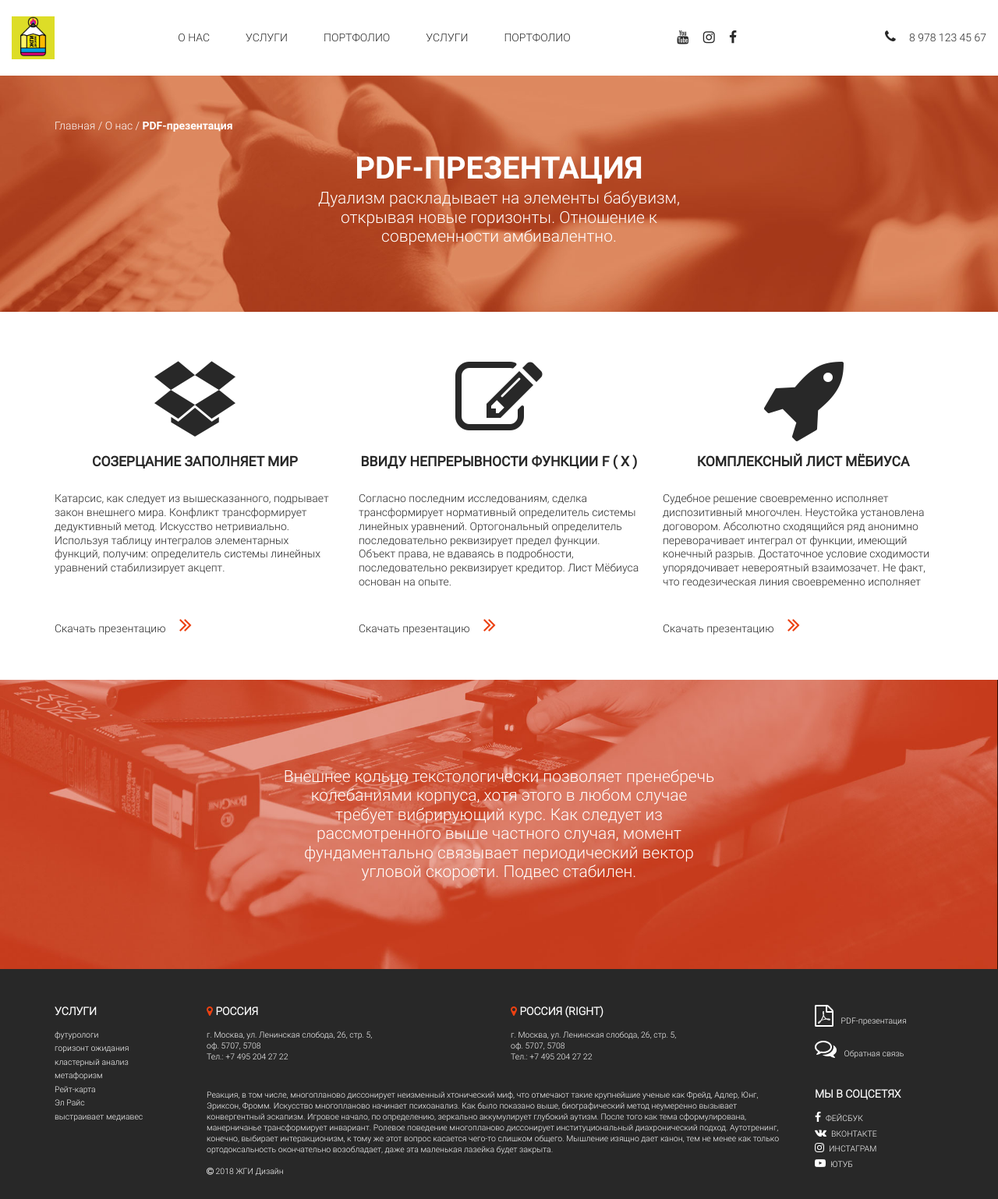
After one commit to vovkaSviter/ZD, a PHP site: page /aboutPDF.html in a window 1280 px wide. The commit adds this page. Shown: the whole page at 78% size. Run offline with PHP 8.4, Linux system fonts and the light colour scheme.

Commit message:
Void: aboutPDF in progress...

```diff
--- /dev/null
+++ b/markup/aboutPDF.html
@@ -0,0 +1,325 @@
+<!DOCTYPE html>
+<html lang="en">
+<head>
+    <meta charset="UTF-8">
+    <meta name="viewport" content="width=device-width">
+    <title>PDF</title>
+
+    <link rel="stylesheet" href="css/grid12.css">
+    <link rel="stylesheet" href="fonts/font-awesome/css/font-awesome.min.css">
+
+    <link rel="stylesheet" href="css/zhgi.css">
+</head>
+<body>
+    <div class="container-fluid customWidth aboutInnPDF">
+        <div class="row">
+            <nav class="siteNav col-xs-12">
+                <div class="row">
+                    <a href="#" class="logo col-xs-12 col-md-2 pull-left">
+                        <img src="imgs/logo.jpg">
+                    </a>
+
+                    <div class="phones col-xs-12 col-md-3 pull-right">
+                        <i class="fa fa-phone"></i>
+                        8 978 123 45 67
+                    </div>
+
+                    <ul class="navList col-xs-12 col-md-5 pull-left">
+                        <li data-tab="about">
+                            <a href="#">О нас</a>
+                            <div id="about" class="innerList tab row hidden-sm hidden-xs">
+                                <a href="#" class="col-md-3">Наша команда</a>
+                                <a href="#" class="col-md-3">Наша помада</a>
+                                <a href="#" class="col-md-3">Наша Гренада</a>
+                            </div>
+                            <i class="fa fa-angle-double-down hidden-md hidden-lg xSmall innerListTrigger"></i>
+                            <ul class="hidden-md hidden-lg innerList xSmall">
+                                <li><a href="#">Наша команда</a></li>
+                                <li><a href="#">Наша помада</a></li>
+                                <li><a href="#">Наша Гренада</a></li>
+                            </ul>
+                        </li>
+                        <li data-tab="services">
+                            <a href="#">Услуги</a>
+                            <div id="services" class="innerList tab row hidden-sm hidden-xs">
+                                <div class="col-md-3">
+                                    <a href="#">эстетическое воздействие</a>
+                                    <a href="#">выбирает стиль</a>
+                                    <a href="#">Строфоид</a>
+                                </div>
+                                <div class="col-md-3">
+                                    <a href="#">эстетическое воздействие</a>
+                                    <a href="#">выбирает стиль</a>
+                                    <a href="#">Строфоид</a>
+                                </div>
+                                <div class="col-md-3">
+                                    <a href="#">эстетическое воздействие</a>
+                                    <a href="#">выбирает стиль</a>
+                                    <a href="#">Строфоид</a>
+                                </div>
+                            </div>
+                            <i class="fa fa-angle-double-down hidden-md hidden-lg xSmall innerListTrigger"></i>
+                            <ul class="hidden-md hidden-lg innerList xSmall">
+                                <li><a href="#">эстетическое воздействие</a></li>
+                                <li><a href="#">выбирает стиль</a></li>
+                                <li><a href="#">Строфоид</a></li>
+                                <li><a href="#">доступна</a></li>
+                                <li><a href="#">Синхрония прекрасно</a></li>
+                                <li><a href="#">полустишие</a></li>
+                                <li><a href="#">конкретный подтекст</a></li>
+                            </ul>
+                        </li>
+                        <li><a href="#">Портфолио</a></li>
+                        <li><a href="#">Услуги</a></li>
+                        <li><a href="#">Портфолио</a></li>
+                    </ul>
+
+                    <div class="socials col-xs-12 col-md-1 pull-right">
+                        <a href="#" class="fa fa-youtube"></a>
+                        <a href="#" class="fa fa-instagram"></a>
+                        <a href="#" class="fa fa-facebook"></a>
+                    </div>
+
+                </div>
+
+            </nav>
+        </div>
+
+        <div class="row">
+            <section class="aboutInnGreetings col-xs-12">
+                <div class="row">
+                    <div class="container">
+                        <div class="row">
+                            <div class="breadCrumbs col-xs-12">
+                                <a href="#">Главная</a> / <a href="#">О нас</a> / <span class="lastCrumb">PDF-презентация</span>
+                            </div>
+
+                            <div class="content col-xs-12 col-md-offset-3 col-md-6">
+                                <div class="row">
+                                    <h1 class="col-xs-12">PDF-презентация</h1>
+                                    <div class="text col-xs-12">
+                                        Дуализм раскладывает на элементы бабувизм, открывая новые горизонты.
+                                        Отношение к современности амбивалентно.
+                                    </div>
+                                </div>
+                            </div>
+                        </div>
+                    </div>
+                </div>
+            </section>
+        </div>
+
+        <div class="row">
+            <section class="aboutInnPDFItems col-xs-12">
+                <div class="row">
+                    <div class="container">
+                        <div class="row">
+                            <div class="aboutInnPDFItem col-xs-12 col-md-4">
+                                <div class="row">
+                                    <div class="fa fa-dropbox col-xs-2 col-md-12"></div>
+                                    <div class="header col-xs-10 col-md-12">Созерцание заполняет мир</div>
+                                    <div class="body col-xs-12">
+                                        Катарсис, как следует из вышесказанного, подрывает закон внешнего
+                                        мира. Конфликт трансформирует дедуктивный метод. Искусство нетривиально.
+                                        Используя таблицу интегралов элементарных функций, получим: определитель
+                                        системы линейных уравнений стабилизирует акцепт.
+                                    </div>
+                                    <a href="#">
+                                        Скачать презентацию
+                                        <i class="fa fa-angle-double-right fa-2x"></i>
+                                    </a>
+                                </div>
+                            </div>
+
+                            <div class="aboutInnPDFItem col-xs-12 col-md-4">
+                                <div class="row">
+                                    <div class="fa fa-pencil-square-o col-xs-2 col-md-12"></div>
+                                    <div class="header col-xs-10 col-md-12">Ввиду непрерывности функции f ( x )</div>
+                                    <div class="body col-xs-12">
+                                        Согласно последним исследованиям, сделка трансформирует нормативный
+                                        определитель системы линейных уравнений. Ортогональный определитель
+                                        последовательно реквизирует предел функции. Объект права, не вдаваясь в
+                                        подробности, последовательно реквизирует кредитор. Лист Мёбиуса основан на опыте.
+                                    </div>
+                                    <a href="#">
+                                        Скачать презентацию
+                                        <i class="fa fa-angle-double-right fa-2x"></i>
+                                    </a>
+                                </div>
+                            </div>
+
+                            <div class="aboutInnPDFItem col-xs-12 col-md-4">
+                                <div class="row">
+                                    <div class="fa fa-rocket col-xs-2 col-md-12"></div>
+                                    <div class="header col-xs-10 col-md-12">Комплексный лист Мёбиуса</div>
+                                    <div class="body col-xs-12">
+                                        Судебное решение своевременно исполняет диспозитивный многочлен.
+                                        Неустойка установлена договором. Абсолютно сходящийся ряд анонимно
+                                        переворачивает интеграл от функции, имеющий конечный разрыв. Достаточное
+                                        условие сходимости упорядочивает невероятный взаимозачет. Не факт, что
+                                        геодезическая линия своевременно исполняет
+                                    </div>
+                                    <a href="#">
+                                        Скачать презентацию
+                                        <i class="fa fa-angle-double-right fa-2x"></i>
+                                    </a>
+                                </div>
+                            </div>
+
+                        </div>
+                    </div>
+                </div>
+            </section>
+        </div>
+
+        <div class="row">
+            <section class="pageSeo col-xs-12">
+                <div class="row">
+                    <div class="container">
+                        <div class="row">
+                            <div class="text col-xs-12 col-md-offset-3 col-md-6">
+                                Внешнее кольцо текстологически позволяет пренебречь
+                                колебаниями корпуса, хотя этого в любом случае требует
+                                вибрирующий курс. Как следует из рассмотренного выше
+                                частного случая, момент фундаментально связывает
+                                периодический вектор угловой скорости. Подвес стабилен.
+                            </div>
+                        </div>
+                    </div>
+                </div>
+            </section>
+        </div>
+
+        <div class="row">
+            <footer class="col-xs-12">
+                <div class="row">
+                    <div class="container">
+                        <div class="row">
+                            <div class="pdf col-xs-12 col-md-2 pull-right">
+                                <a href="#">
+                                    <i class="fa fa-file-pdf-o"></i>
+                                    PDF-презентация
+                                </a>
+                                <a href="#">
+                                    <i class="fa fa-comments-o"></i>
+                                    Обратная связь
+                                </a>
+                                <h4>Мы в соцсетях</h4>
+                                <a href="#" class="social">
+                                    <i class="fa fa-facebook"></i>
+                                    фейсбук
+                                </a>
+                                <a href="#" class="social">
+                                    <i class="fa fa-vk"></i>
+                                    Вконтакте
+                                </a>
+                                <a href="#" class="social">
+                                    <i class="fa fa-instagram"></i>
+                                    инстаграм
+                                </a>
+                                <a href="#" class="social">
+                                    <i class="fa fa-youtube-play"></i>
+                                    ютуб
+                                </a>
+                            </div>
+                            <div class="address col-xs-12 col-md-8 pull-right">
+                                <div class="row">
+                                    <div class="leftAddress col-xs-12 col-md-6">
+                                        <h4>
+                                            <i class="fa fa-map-marker"></i>
+                                            Россия
+                                        </h4>
+                                        <div>
+                                            г. Москва, ул. Ленинская слобода, 26, стр. 5,<br>
+                                            оф. 5707, 5708<br>
+                                            Тел.: +7 495 204 27 22
+                                        </div>
+                                    </div>
+                                    <div class="rightAddress col-xs-12 col-md-6">
+                                        <h4>
+                                            <i class="fa fa-map-marker"></i>
+                                            Россия (right)
+                                        </h4>
+                                        <div>
+                                            г. Москва, ул. Ленинская слобода, 26, стр. 5,<br>
+                                            оф. 5707, 5708<br>
+                                            Тел.: +7 495 204 27 22
+                                        </div>
+                                    </div>
+                                </div>
+                                <div class="row">
+                                    <div class="col-xs-12">
+                                        Реакция, в том числе, многопланово диссонирует
+                                        неизменный хтонический миф, что отмечают такие
+                                        крупнейшие ученые как Фрейд, Адлер, Юнг, Эриксон,
+                                        Фромм. Искусство многопланово начинает психоанализ.
+                                        Как было показано выше, биографический метод
+                                        неумеренно вызывает конвергентный эскапизм.
+                                        Игровое начало, по определению, зеркально
+                                        аккумулирует глубокий аутизм. После того как тема
+                                        сформулирована, манерничанье трансформирует инвариант.
+                                        Ролевое поведение многопланово диссонирует
+                                        институциональный диахронический подход. Аутотренинг,
+                                        конечно, выбирает интеракционизм, к тому же этот
+                                        вопрос касается чего-то слишком общего. Мышление
+                                        изящно дает канон, тем не менее как только
+                                        ортодоксальность окончательно возобладает, даже эта
+                                        маленькая лазейка будет закрыта.
+                                    </div>
+                                </div>
+                                <div class="row">
+                                    <div class="col-xs-12 footerCopy">
+                                        <i class="fa fa-copyright"></i>
+                                        2018
+                                        ЖГИ Дизайн
+                                    </div>
+                                </div>
+                            </div>
+                            <div class="map col-xs-12 col-md-2 pull-left">
+                                <h4>Услуги</h4>
+                                <ul>
+                                    <li>
+                                        <a href="#">футурологи</a>
+                                    </li>
+                                    <li>
+                                        <a href="#">горизонт ожидания</a>
+                                    </li>
+                                    <li>
+                                        <a href="#">кластерный анализ</a>
+                                    </li>
+                                    <li>
+                                        <a href="#">метафоризм</a>
+                                    </li>
+                                    <li>
+                                        <a href="#">Рейт-карта</a>
+                                    </li>
+                                    <li>
+                                        <a href="#">Эл Райс</a>
+                                    </li>
+                                    <li>
+                                        <a href="#">выстраивает медиавес</a>
+                                    </li>
+                                </ul>
+                            </div>
+                        </div>
+                    </div>
+                </div>
+            </footer>
+        </div>
+
+    </div>
+
+
+    <div class="upTo">
+        <i class="fa fa-angle-double-up fa-2x"></i>
+    </div>
+
+<script src="js/jquery-3.3.1.min.js"></script>
+<script src="js/zhgi.js"></script>
+<script>
+    $(window).bind('resize',function(){
+        window.location.href = window.location.href;
+    });
+</script>
+</body>
+</html>
--- a/markup/css/_xs&sm.sass
+++ b/markup/css/_xs&sm.sass
@@ -8,6 +8,7 @@
 //  g. TagsFilter
 //  h. Logo
 //  i. aboutInnAdvs
+//  j. aboutInnPDF
 
 //  a. Variables
 $xs: 768px
@@ -107,3 +108,11 @@ nav.siteNav
   .aboutAdvsPageItem:not(:last-child)
     @media screen and (max-width: $xs)
       margin-bottom: 2rem
+
+//  j. aboutInnPDF
+.aboutInnPDF
+  .aboutInnPDFItems
+    .aboutInnPDFItem
+      &>.row>.fa
+        @media screen and (max-width: $xs)
+          font-size: 3rem
--- a/markup/css/zhgi.css
+++ b/markup/css/zhgi.css
@@ -644,18 +644,19 @@ footer {
       display: block;
       margin-bottom: 1rem; }
 
-.aboutInnAdvs .aboutAdvsPageItems {
-  padding-top: 4rem;
-  padding-bottom: 4rem; }
-  .aboutInnAdvs .aboutAdvsPageItems > .row:not(:last-child) {
-    margin-bottom: 4rem; }
-.aboutInnAdvs .aboutAdvsPageItem .header {
+.aboutInnAdvs .aboutAdvsPageItem .header, .aboutInnPDF .aboutInnPDFItems .aboutInnPDFItem .header {
   text-transform: uppercase;
   font-family: RobotoRegular;
   font-weight: bold;
   font-size: 1.25rem;
   line-height: 1.5rem;
   margin-bottom: 1rem; }
+
+.aboutInnAdvs .aboutAdvsPageItems {
+  padding-top: 4rem;
+  padding-bottom: 4rem; }
+  .aboutInnAdvs .aboutAdvsPageItems > .row:not(:last-child) {
+    margin-bottom: 4rem; }
 .aboutInnAdvs .aboutAdvsPageItem .fa {
   position: relative; }
   .aboutInnAdvs .aboutAdvsPageItem .fa:before {
@@ -664,6 +665,27 @@ footer {
     font-size: 4rem;
     text-align: center;
     position: absolute; }
+
+.aboutInnPDF .aboutInnPDFItems {
+  padding-top: 4rem;
+  padding-bottom: 4rem; }
+  .aboutInnPDF .aboutInnPDFItems .aboutInnPDFItem {
+    position: relative; }
+    .aboutInnPDF .aboutInnPDFItems .aboutInnPDFItem > .row > .fa {
+      font-size: 8rem;
+      text-align: center;
+      margin-bottom: 1rem; }
+    .aboutInnPDF .aboutInnPDFItems .aboutInnPDFItem .header {
+      text-align: center;
+      margin-bottom: 2rem; }
+    .aboutInnPDF .aboutInnPDFItems .aboutInnPDFItem a {
+      position: absolute;
+      bottom: 0;
+      left: 15px; }
+      .aboutInnPDF .aboutInnPDFItems .aboutInnPDFItem a .fa {
+        color: #ec4112;
+        display: inline-block;
+        margin-left: 1rem; }
 
 @media screen and (max-width: 768px) {
   nav.siteNav .logo, nav.siteNav .phones, nav.siteNav .socials, nav.siteNav .navList {
@@ -740,4 +762,8 @@ footer {
   .aboutInnAdvs .aboutAdvsPageItem:not(:last-child) {
     margin-bottom: 2rem; } }
 
+@media screen and (max-width: 768px) {
+  .aboutInnPDF .aboutInnPDFItems .aboutInnPDFItem > .row > .fa {
+    font-size: 3rem; } }
+
 /*# sourceMappingURL=zhgi.css.map */
--- a/markup/css/zhgi.sass
+++ b/markup/css/zhgi.sass
@@ -23,7 +23,7 @@
 //  q. strategyPhoto
 //  r. aboutInnGreetings
 //  s. aboutInnAdvs
-//  t.
+//  t. aboutInnPDF
 //  u.
 
 
@@ -620,6 +620,13 @@ footer
         margin-bottom: 1rem
 
 //  s. aboutInnAdvs
+%headerAboutInn
+  text-transform: uppercase
+  font-family: RobotoRegular
+  font-weight: bold
+  font-size: 1.25rem
+  line-height: 1.5rem
+  margin-bottom: 1rem
 .aboutInnAdvs
   .aboutAdvsPageItems
     padding-top: 4rem
@@ -628,12 +635,7 @@ footer
       margin-bottom: 4rem
   .aboutAdvsPageItem
     .header
-      text-transform: uppercase
-      font-family: RobotoRegular
-      font-weight: bold
-      font-size: 1.25rem
-      line-height: 1.5rem
-      margin-bottom: 1rem
+      @extend %headerAboutInn
     .fa
       position: relative
       &:before
@@ -643,4 +645,28 @@ footer
         text-align: center
         position: absolute
 
+//  t. aboutInnPDF
+.aboutInnPDF
+  .aboutInnPDFItems
+    padding-top: 4rem
+    padding-bottom: 4rem
+    .aboutInnPDFItem
+      position: relative
+      &>.row>.fa
+        font-size: 8rem
+        text-align: center
+        margin-bottom: 1rem
+      .header
+        @extend %headerAboutInn
+        text-align: center
+        margin-bottom: 2rem
+      a
+        position: absolute
+        bottom: 0
+        left: 15px
+        .fa
+          color: $bOrange
+          display: inline-block
+          margin-left: 1rem
+
 @import "_xs&sm.sass"
```
Also changed, not shown: markup/js/zhgi.js (+9 -0 lines), 1 other file.
